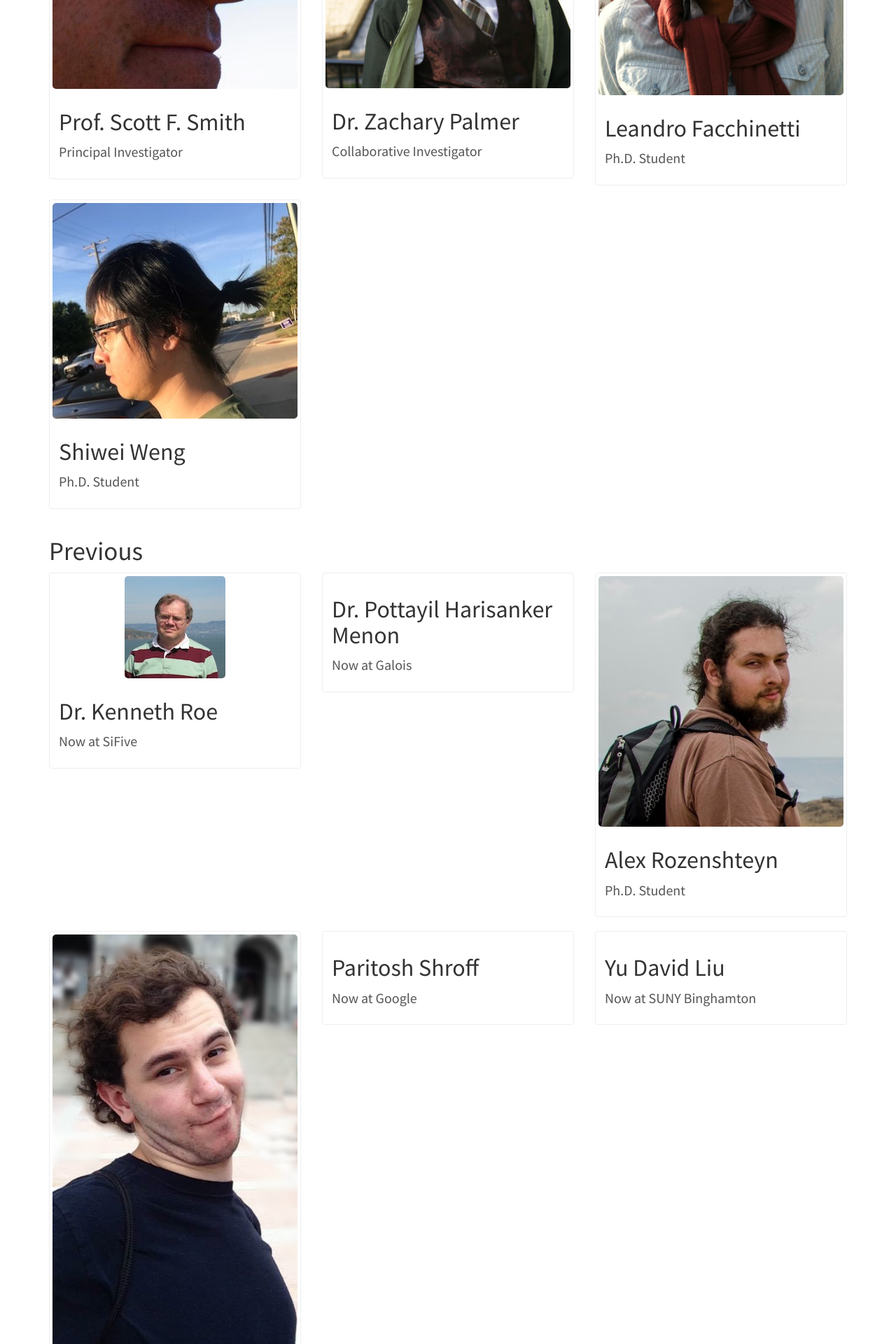
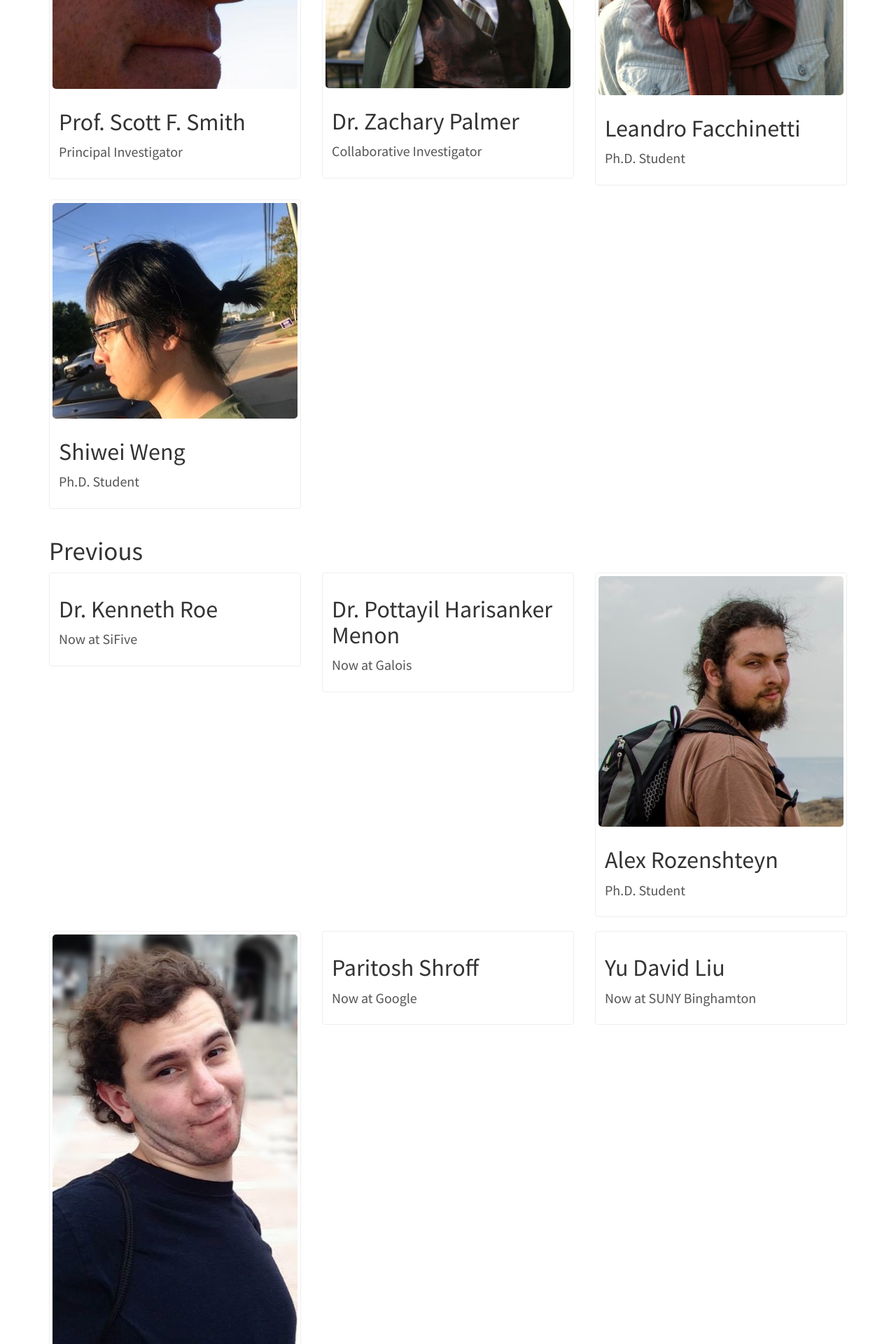
Before and after one commit to JHU-PL-Lab/www-pl-lab, a Jekyll site: the page built from members/members.html, in a window 1280 px wide. Shown: the part 497-2417 px from the top of the page at 70% size. Built offline with Jekyll 4.4.1, drawn with Linux system fonts in a browser that asks for light colours.

Commit message:
the avator of Ken scales bad, just delete it

```diff
--- a/_data/members.yml
+++ b/_data/members.yml
@@ -29,7 +29,6 @@
     - name: "Dr. Kenneth Roe"
       description: "Now at SiFive"
       link: "//www.cs.jhu.edu/~roe/"
-      avatar: "/members/avatars/kenneth-roe.jpg"
 
     - name: "Dr. Pottayil Harisanker Menon"
       description: "Now at Galois"
```
Also changed, not shown: members/avatars/kenneth-roe.jpg (deleted).
